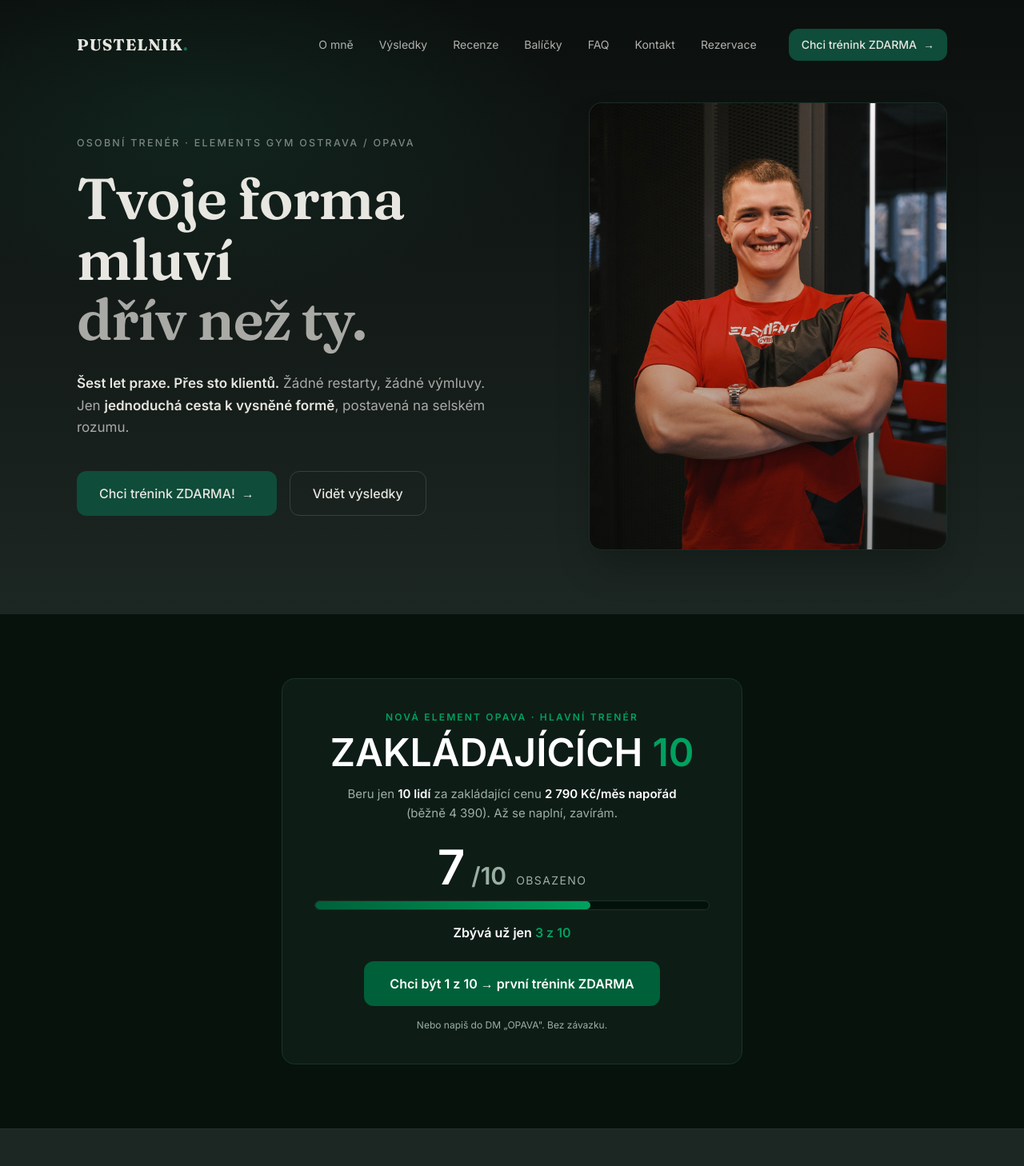
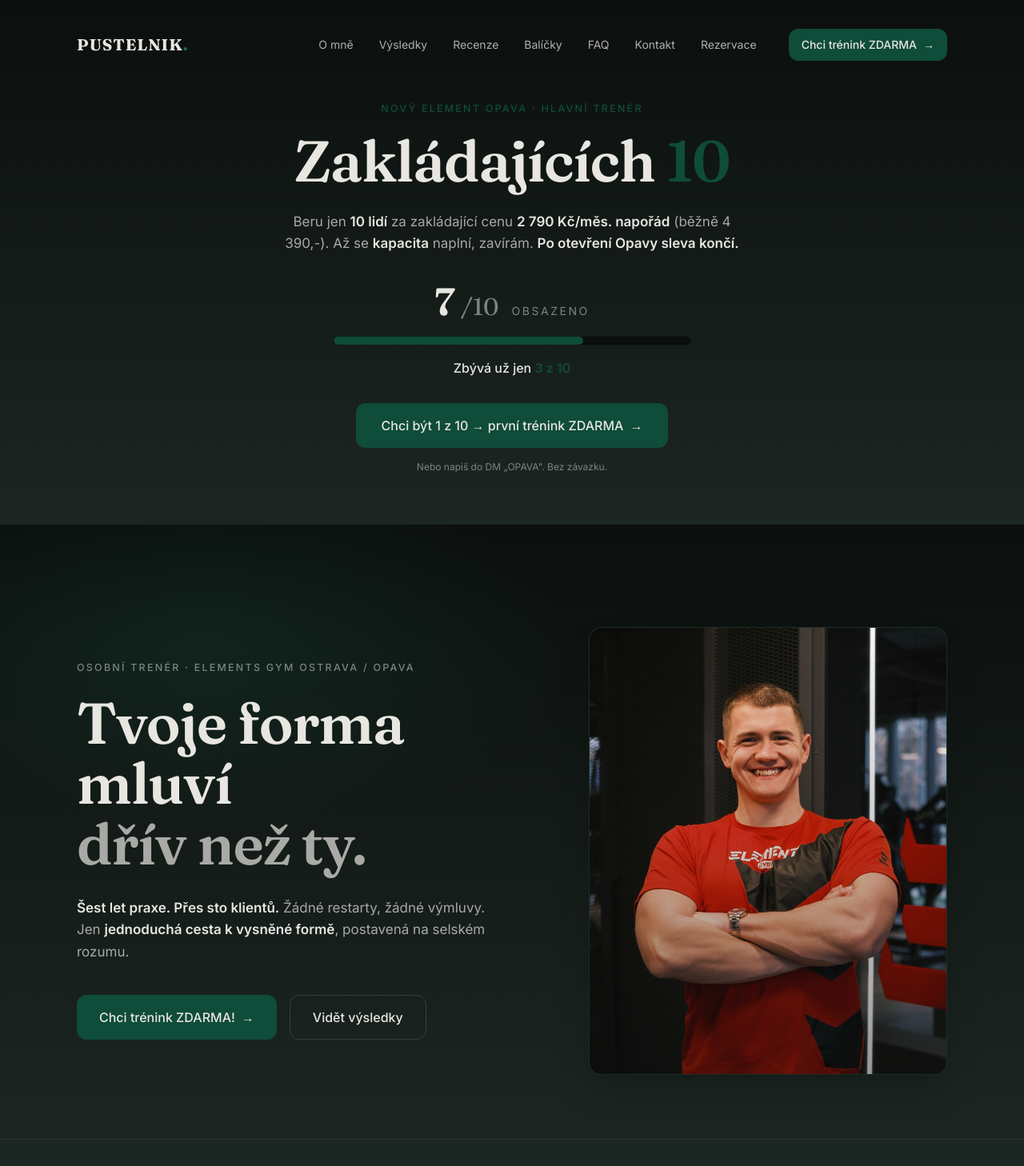
Before and after one commit to pustelnikcoach/pustelnikcoach, a Next.js app: page / in a window 1280 px wide. Shown: the top 1458 px of the page at 80% size. Built offline with nearby package versions, Linux system fonts and the light colour scheme.

Commit message:
FoundingCounter: nahoru nad Hero, display font, kapacita/tlak, text fixes

```diff
--- a/app/page.tsx
+++ b/app/page.tsx
@@ -22,8 +22,8 @@ export default function HomePage() {
     <>
       <Nav />
       <main>
+        <FoundingCounter />
         <Hero />
-        <FoundingCounter/>
         <ProofBar />
         <Calculator />
         <Results />
--- a/components/sections/FoundingCounter.tsx
+++ b/components/sections/FoundingCounter.tsx
@@ -1,45 +1,48 @@
-const TAKEN = 7;   // ← změň, kolik z 10 je obsazeno
+const TAKEN = 7;   // ← kolik z 10 je obsazeno (vyšší = větší tlak)
 const TOTAL = 10;
 
 export function FoundingCounter() {
   const left = TOTAL - TAKEN;
   return (
-    <section className="bg-[#07120d] px-6 py-20">
-      <div className="mx-auto max-w-xl rounded-2xl border border-[#1c3327] bg-[#0e1c16] p-10 text-center">
-        <p className="mb-3 text-xs font-extrabold uppercase tracking-[0.18em] text-[#00a15f]">
-          Nová Element Opava · Hlavní trenér
+    <section className="bg-ink-graphite px-5 sm:px-8 pt-28 sm:pt-32 pb-16 text-center">
+      <div className="mx-auto max-w-2xl">
+        <p className="mb-5 text-xs sm:text-[0.78rem] font-medium uppercase tracking-[0.18em] text-emerald">
+          NOVÝ Element Opava · Hlavní trenér
         </p>
-        <h2 className="text-4xl font-black uppercase text-white sm:text-5xl">
-          Zakládajících <span className="text-[#00a15f]">10</span>
+        <h2 className="font-display font-semibold text-display-xl text-bone">
+          Zakládajících <span className="text-emerald">10</span>
         </h2>
-        <p className="mx-auto mt-4 max-w-md text-[15px] leading-relaxed text-[#9bb0a5]">
-          Beru jen <b className="text-white">10 lidí</b> za zakládající cenu{" "}
-          <b className="text-white">2 790 Kč/měs napořád</b> (běžně 4 390). Až se naplní, zavírám.
+        <p className="mx-auto mt-6 max-w-xl text-[1.0625rem] leading-relaxed text-bone/70">
+          Beru jen <b className="text-bone">10 lidí</b> za zakládající cenu{" "}
+          <b className="text-bone">2 790 Kč/měs. napořád</b> (běžně 4 390,-). Až se{" "}
+          <b className="text-bone">kapacita</b> naplní, zavírám.{" "}
+          <b className="text-bone">Po otevření Opavy sleva končí.</b>
         </p>
 
-        <div className="mt-6 flex items-baseline justify-center gap-2">
-          <span className="text-6xl font-black text-white">{TAKEN}</span>
-          <span className="text-3xl font-black text-[#9bb0a5]">/{TOTAL}</span>
-          <span className="ml-1 text-sm uppercase tracking-widest text-[#9bb0a5]">obsazeno</span>
+        <div className="mt-8 flex items-baseline justify-center gap-2">
+          <span className="font-display font-semibold text-display-lg text-bone">{TAKEN}</span>
+          <span className="font-display text-3xl text-mute">/{TOTAL}</span>
+          <span className="ml-2 text-sm uppercase tracking-[0.18em] text-mute">obsazeno</span>
         </div>
 
-        <div className="mt-3 h-3 overflow-hidden rounded-full border border-[#1c3327] bg-[#04110b]">
+        <div className="mx-auto mt-4 h-3 max-w-md overflow-hidden rounded-full border border-emerald/20 bg-ink">
           <div
-            className="h-full rounded-full bg-gradient-to-r from-[#006039] to-[#00a15f]"
+            className="h-full rounded-full bg-emerald"
             style={{ width: `${(TAKEN / TOTAL) * 100}%` }}
           />
         </div>
-        <p className="mt-4 font-extrabold text-white">
-          Zbývá už jen <span className="text-[#00a15f]">{left} z 10</span>
+        <p className="mt-4 font-medium text-bone">
+          Zbývá už jen <span className="font-semibold text-emerald">{left} z 10</span>
         </p>
 
         <a
           href="https://calendly.com/petrpustelnikcoach/konzultace"
-          className="mt-6 inline-block rounded-xl bg-[#006039] px-8 py-4 font-extrabold text-white transition hover:bg-[#00a15f]"
+          className="group mt-8 inline-flex h-14 items-center justify-center gap-2 rounded-xl bg-emerald px-8 font-medium text-bone transition-all duration-200 hover:bg-emerald-light active:scale-[0.98]"
         >
           Chci být 1 z 10 → první trénink ZDARMA
+          <span className="transition-transform group-hover:translate-x-1" aria-hidden>→</span>
         </a>
-        <p className="mt-4 text-xs text-[#9bb0a5]">Nebo napiš do DM „OPAVA". Bez závazku.</p>
+        <p className="mt-4 text-xs text-mute">Nebo napiš do DM „OPAVA". Bez závazku.</p>
       </div>
     </section>
   );
```
